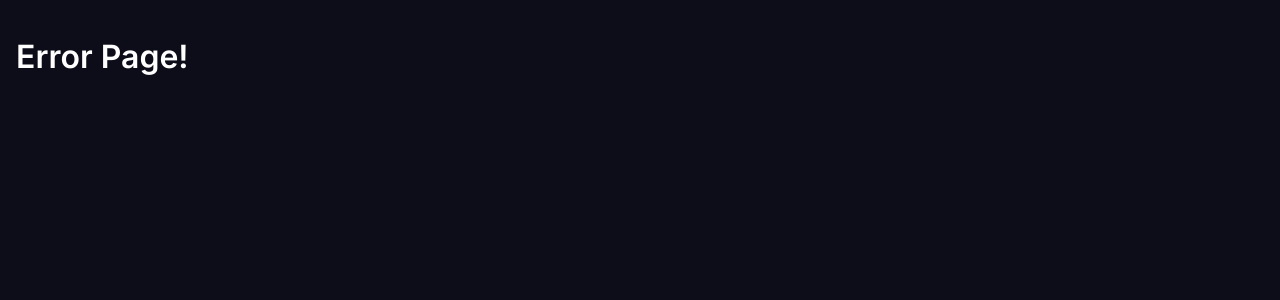
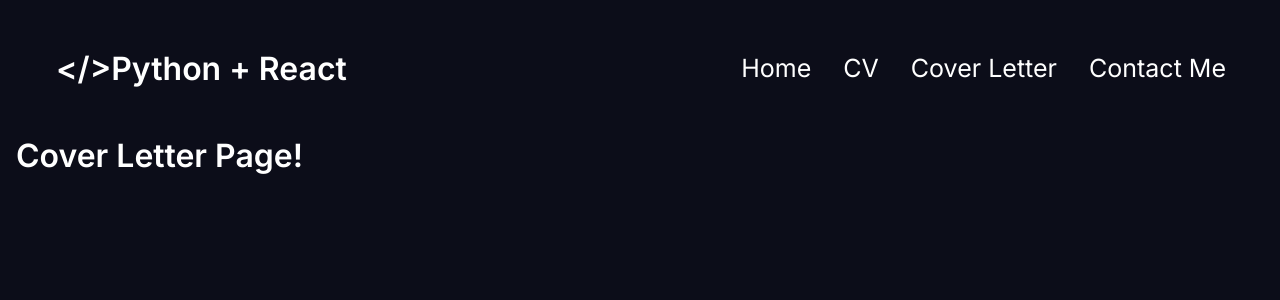
Before and after one commit to alexcortes18/AlexWebsite, a React (Vite) app: page /coverletter in a window 1280 px wide. Before the commit this address had no page. Shown: the top 300 px of the page. Built offline with nearby package versions, Linux system fonts and the light colour scheme.

Commit message:
implementing changes

```diff
--- a/src/App.jsx
+++ b/src/App.jsx
@@ -6,6 +6,7 @@ import { createBrowserRouter, Router, RouterProvider } from "react-router-dom"
 import RootLayout from './pages/RootLayout.jsx'
 import ErrorPage from "./pages/ErrorPage"
 import Home from "./pages/Home"
+import CoverLetter from "./pages/CoverLetter.jsx"
 
 const router = createBrowserRouter([
   {
@@ -17,6 +18,9 @@ const router = createBrowserRouter([
         {
           index: true,
           element: <Home />
+        },
+        {path: 'coverletter',
+          element: <CoverLetter/>
         }
       ]
   }
--- a/src/components/contents/MainNavigation.jsx
+++ b/src/components/contents/MainNavigation.jsx
@@ -1,3 +1,48 @@
-export default function MainNavigation(){
+import { NavLink } from "react-router-dom";
+import classes from "./MainNavigation.module.css";
 
+export default function MainNavigation() {
+    return (
+        <>
+            <div className={classes.header}>
+                <h1>{"</>Python + React"}</h1>
+
+                <header className={classes.navigation}>
+                    <nav>
+                        <ul className={classes.list}>
+                            <li>
+                                <NavLink
+                                    to={"/"}
+                                    className={({ isActive }) => isActive ? classes.isActive : undefined}>
+                                    Home
+                                </NavLink>
+                            </li>
+                            <li>
+                                <NavLink
+                                    to={"/"}
+                                    className={({ isActive }) => isActive ? classes.isActive: undefined}>
+                                    CV
+                                </NavLink>
+                            </li>
+                            <li>
+                                <NavLink
+                                    to={"/coverletter"}
+                                    className={({ isActive }) => isActive ? classes.isActive : undefined}>
+                                    Cover Letter
+                                </NavLink>
+                            </li>
+                            <li>
+                                <NavLink
+                                    to={"/"}
+                                    className={({ isActive }) => isActive ? classes.isActive: undefined}>
+                                    Contact Me
+                                </NavLink>
+                            </li>
+                        </ul>
+                    </nav>
+                </header>
+            </div>
+
+        </>
+    );
 }
--- /dev/null
+++ b/src/components/contents/MainNavigation.module.css
@@ -0,0 +1,42 @@
+.header{
+    display: flex;
+    align-items: center;
+    width: 100vw;
+    padding: 20px;
+    box-sizing: border-box; /* Important to not go over the screen */
+  }
+
+  .header h1 {
+    margin-left: 20px;
+  }
+
+  .navigation{
+    display: flex;
+    justify-content: flex-end;
+    flex-grow: 1;
+    gap: 5px;
+    margin-right: 50px;
+  }
+
+  ul {
+    list-style: none;
+    padding: 0;
+  }
+
+  .list{
+    display: flex;
+    gap: 2rem;
+  }
+
+  /* 'a' works for Links or NavLinks */
+  .list a {
+    text-decoration: none;
+    /* color: var(--color-primary-400); */
+    color: white;
+    font-size: 25px;
+  }
+
+  .list a:hover,
+  .list a .isActive{
+    color: var(--color-primary-900);
+  }
--- a/src/index.css
+++ b/src/index.css
@@ -8,14 +8,50 @@ body {
   font-family: 'Inter', sans-serif;
 }
 
+:root {
+  font-family: Inter, Avenir, Helvetica, Arial, sans-serif;
+  font-size: 16px;
+  line-height: 24px;
+  font-weight: 400;
+
+  color-scheme: light dark;
+  color: rgba(255, 255, 255, 0.87);
+  /* background-color: #242424; */
+
+  font-synthesis: none;
+  text-rendering: optimizeLegibility;
+  -webkit-font-smoothing: antialiased;
+  -moz-osx-font-smoothing: grayscale;
+  -webkit-text-size-adjust: 100%;
+
+  --color-gray-100: #f4f3f1;
+  --color-gray-200: #dddbd8;
+  --color-gray-300: #ccc9c6;
+  --color-gray-400: #aeaba7;
+  --color-gray-500: #8a8784;
+  --color-gray-600: #656360;
+  --color-gray-700: #4b4a47;
+  --color-gray-800: #31302e;
+  --color-gray-900: #1f1d1b;
+
+  --color-primary-100: #e1e5fc;
+  --color-primary-200: #e1cdfc;
+  --color-primary-300: #afbffa;
+  --color-primary-400: #97a4fb;
+  --color-primary-500: #7c82ff;
+  --color-primary-600: #6274f9;
+  --color-primary-700: #4d56fb;
+  --color-primary-800: #334efa;
+  --color-primary-900: #f6ad1b;
+}
+
 /*------------------------------------------------------ Header ------------------------------------------------------*/
-
-.header {
+/* .header {
   display: flex;
   width: 100vw;
   margin-right: -2rem;
-  /* justify-content: flex-end; */
-  /* align-items: center; */
+  justify-content: flex-end;
+  align-items: center;
   height: 50px;
 }
 
@@ -24,7 +60,7 @@ body {
   flex-grow: 1;
   font-size: 40px;
   margin-left: 20px;
-}
+} */
 
 .nav-buttons {
   display: flex;
--- /dev/null
+++ b/src/pages/CoverLetter.jsx
@@ -0,0 +1,7 @@
+export default function CoverLetter(){
+    return (
+        <>
+            <h1>Cover Letter Page!</h1>
+        </>
+    )
+}
--- a/src/pages/Home.jsx
+++ b/src/pages/Home.jsx
@@ -1,3 +1,5 @@
-export default function Home(){
-    return <h1>Home!</h1>
+export default function Home() {
+    return <>
+        <h1>Home!</h1>
+    </>
 }
--- a/src/pages/RootLayout.jsx
+++ b/src/pages/RootLayout.jsx
@@ -1,7 +1,11 @@
+import MainNavigation from "../components/contents/MainNavigation";
+import { Outlet } from "react-router-dom";
+
 export default function ErrorPage(){
     return (
         <>
-            <h1>RootLayout!</h1>
+            <MainNavigation/>
+            <Outlet/>
         </>
     );
 }
```
